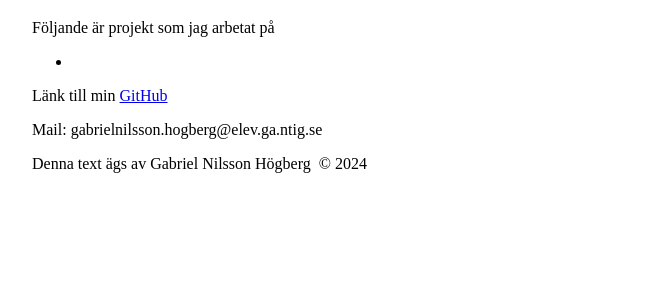
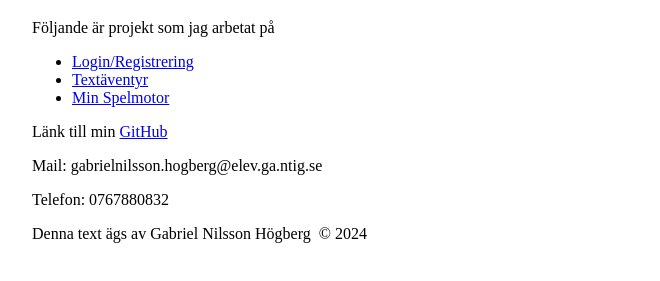
Before and after one commit to Gabbe16/cv, a plain HTML site: page projects.html in a window 1280 px wide. Shown: the part 111-392 px from the top of the page, without its empty margins (288-948 px from the left). Drawn offline with Linux system fonts and the light colour scheme.

Commit message:
footer changes + projects added

```diff
--- a/projects.html
+++ b/projects.html
@@ -23,13 +23,16 @@
         </h1>
         <p>Följande är projekt som jag arbetat på</p>
         <ul>
-            <li></li>
+            <li><a href="https://github.com/Gabbe16/te21-slutprojekt">Login/Registrering</a></li>
+            <li><a href="https://github.com/Gabbe16/te21-textaventyr">Textäventyr</a></li>
+            <li><a href="https://github.com/Gabbe16/Min-Spelmotor">Min Spelmotor</a></li>
         </ul>
     </main>
 
     <footer class="container">
         <p>Länk till min <a href="https://github.com/Gabbe16">GitHub</a></p>
         <p>Mail: gabrielnilsson.hogberg@elev.ga.ntig.se</p>
+        <p>Telefon: 0767880832</p>
         <p>Denna text ägs av Gabriel Nilsson Högberg &nbsp;&copy; 2024</p>
     </footer>
 </body>
```
Also changed, not shown: about.html (+1 -0 lines), index.html (+1 -0 lines).
